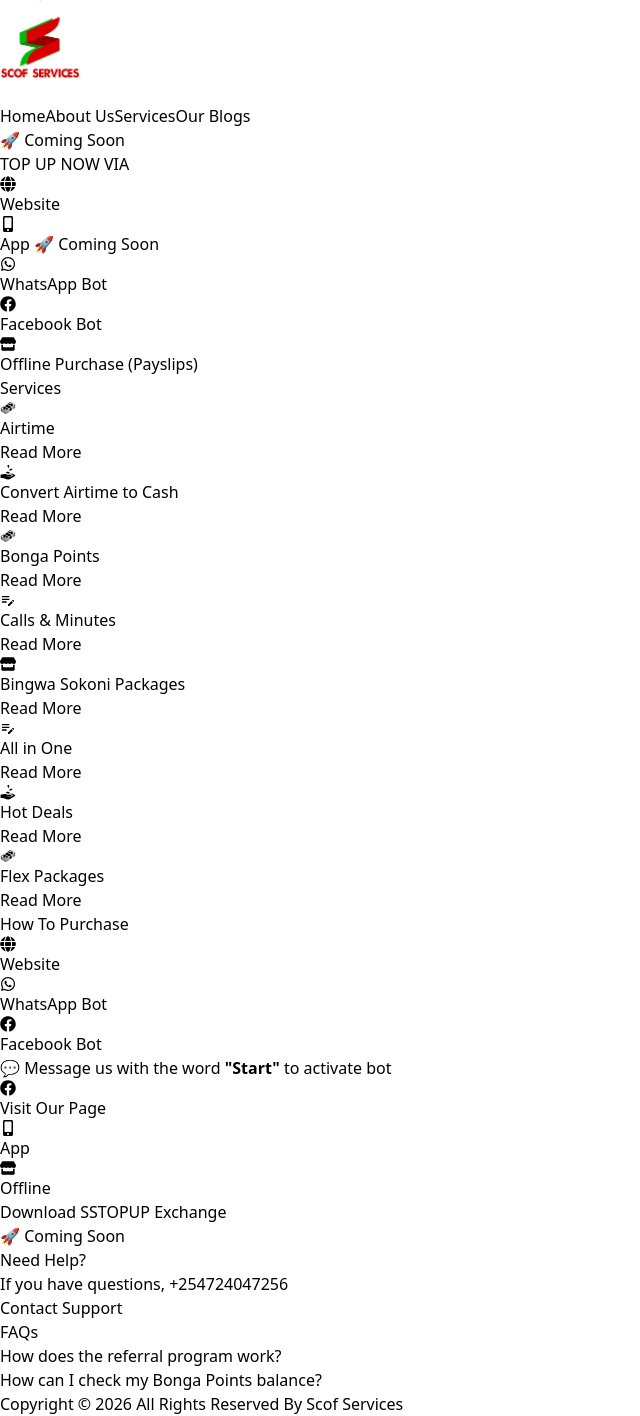
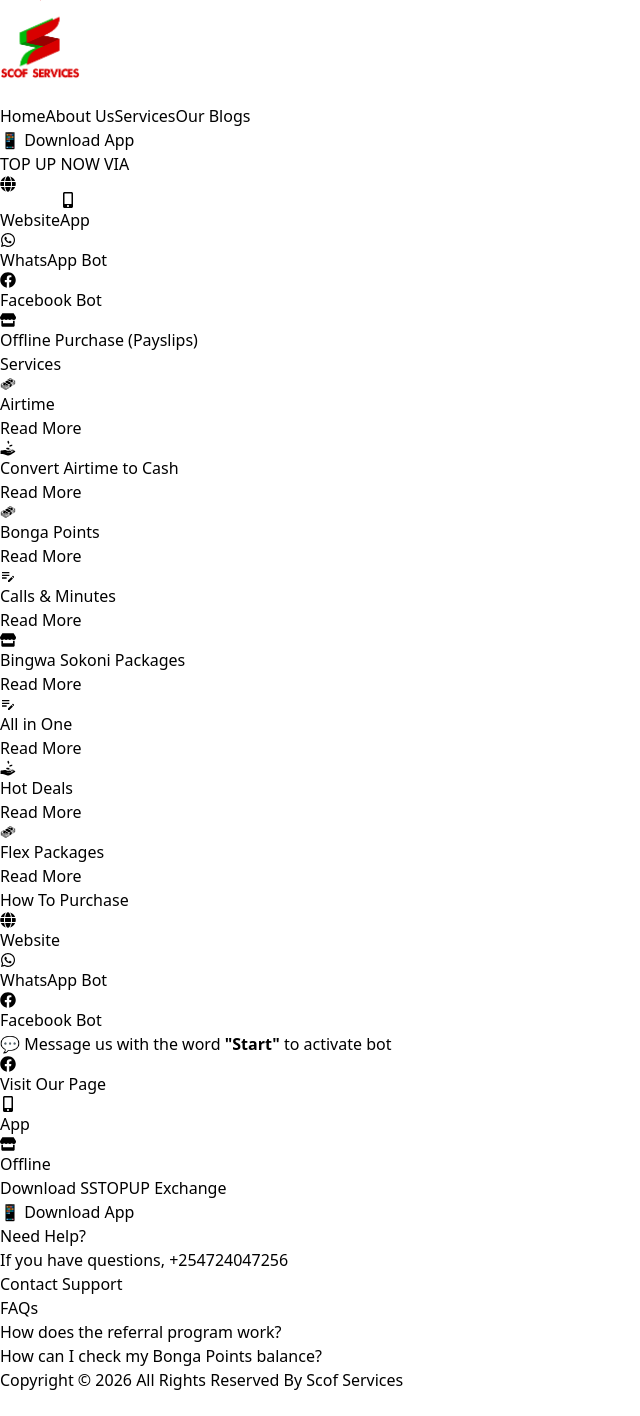
Before and after one commit to Towett01/scoff, a Next.js app: page /plans in a window 1280 px wide. Shown: the whole page, without its empty margins (0-640 px from the left). After the commit the page ends 1392 px from the top, so only its background shows below. Built offline with nearby package versions, Linux system fonts and the light colour scheme; a web font is replaced by a local one.

Commit message:
feat: add ComingSoonModal and update all app download buttons

```diff
--- a/src/components/TopUpNow.tsx
+++ b/src/components/TopUpNow.tsx
@@ -3,6 +3,7 @@
 import Link from "next/link";
 import { FaGlobe, FaMobileAlt, FaWhatsapp, FaFacebook, FaStore } from "react-icons/fa";
 import { GiReceiveMoney, GiMoneyStack } from "react-icons/gi";
+import ComingSoonModal, { useComingSoon } from "./ComingSoonModal";
 import { MdEditNote } from "react-icons/md";
 import { motion } from "framer-motion";
 
@@ -66,9 +67,11 @@
 ];
 
 export default function TopUpNow() {
+  const { show, open, close } = useComingSoon();
 
   return (
     <section className="py-2 px-6 bg-gradient-to-r from-green-100 via-white to-red-100 relative">
+      {show && <ComingSoonModal onClose={close} />}
       <div className="max-w-6xl mx-auto text-center">
         <motion.h2
           initial={{ opacity: 0, y: 20 }}
@@ -89,6 +92,17 @@
           variants={{ hidden: {}, visible: { transition: { staggerChildren: 0.1 } } }}
         >
           {channels.map(({ name, Icon, link }) => (
+            link === "#" ? (
+              <motion.button
+                key={name}
+                onClick={open}
+                className="flex flex-col items-center p-4 border border-red-200 rounded-lg bg-white shadow-sm hover:shadow-md transition-shadow cursor-pointer"
+                variants={{ hidden: { opacity: 0, y: 20 }, visible: { opacity: 1, y: 0 } }}
+              >
+                <Icon className="text-2xl text-green-600 mb-2" />
+                <span className="text-gray-700 font-medium">App</span>
+              </motion.button>
+            ) : (
               <motion.a
                 key={name}
                 href={link}
@@ -100,6 +114,7 @@
                 <Icon className="text-2xl text-green-600 mb-2" />
                 <span className="text-gray-700 font-medium">{name}</span>
               </motion.a>
+            )
           ))}
         </motion.div>
 
--- a/src/components/footer.tsx
+++ b/src/components/footer.tsx
@@ -5,10 +5,13 @@
 import Image from "next/image";
 import { FaGlobe, FaMobileAlt, FaWhatsapp, FaFacebook, FaStore } from "react-icons/fa";
 import googlePlayIcon from "../../public/assets/google-play.png";
+import ComingSoonModal, { useComingSoon } from "./ComingSoonModal";
 
 export default function Footer() {
+  const { show, open, close } = useComingSoon();
   return (
     <footer className="relative text-black py-8">
+      {show && <ComingSoonModal onClose={close} />}
       {/* Gradient Background */}
       <div className="absolute inset-0 bg-gradient-to-r from-[#ec8787] to-[#76f576] opacity-90"></div>
 
@@ -68,9 +71,12 @@
         <div>
           <h3 className="text-lg font-semibold uppercase">Download SSTOPUP Exchange</h3>
           <div className="mt-4 flex justify-center">
-            <span className="inline-block bg-gray-400 text-white px-8 py-3 rounded-lg text-lg font-medium shadow cursor-not-allowed">
-              🚀 Coming Soon
-            </span>
+            <button
+              onClick={open}
+              className="inline-block bg-red-400 text-white px-8 py-3 rounded-lg text-lg font-medium shadow hover:bg-red-500 transition duration-300"
+            >
+              📱 Download App
+            </button>
           </div>
           <h3 className="text-lg text-black font-semibold uppercase mt-6">Need Help?</h3>
           <div className="mt-4 flex flex-col items-center">
--- a/src/components/navbar.tsx
+++ b/src/components/navbar.tsx
@@ -3,12 +3,15 @@
 import Image from "next/image";
 import logoImage from "../../public/assets/logoo.png";
 import { useState } from "react";
+import ComingSoonModal, { useComingSoon } from "./ComingSoonModal";
 
 export default function Navbar() {
   const [isOpen, setIsOpen] = useState(false);
+  const { show, open, close } = useComingSoon();
 
   return (
     <header className="bg-gradient-to-r from-green-100 via-white to-red-100 py-4 top-0 left-0 w-full z-50">
+      {show && <ComingSoonModal onClose={close} />}
       <div className="container mx-auto flex items-center justify-between px-4 relative">
         {/* Logo */}
         <div className="flex items-center z-50">
@@ -83,9 +86,12 @@
           </Link>
           {/* CTA Button for Mobile too */}
           <div className="mt-4 md:hidden px-4">
-            <span className="block bg-gray-400 text-white text-center py-2 rounded-lg font-medium cursor-not-allowed">
-              🚀 Coming Soon
-            </span>
+            <button
+              onClick={open}
+              className="block w-full bg-red-500 text-white text-center py-2 rounded-lg font-medium hover:bg-red-600 transition"
+            >
+              📱 Download App
+            </button>
           </div>
         </nav>
 
```
Also changed, not shown: src/components/AtYourService.tsx (+9 -3 lines), src/components/OurServices.tsx (+9 -3 lines). Lines whose indentation alone changed are shown as unchanged.
